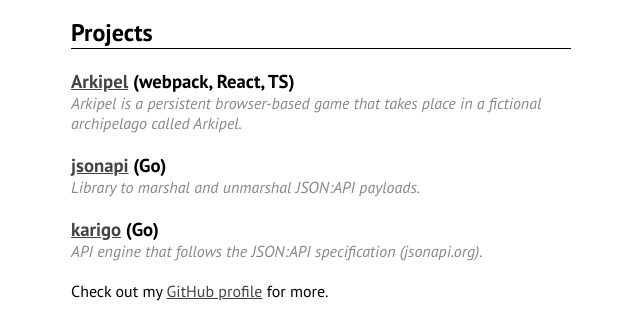
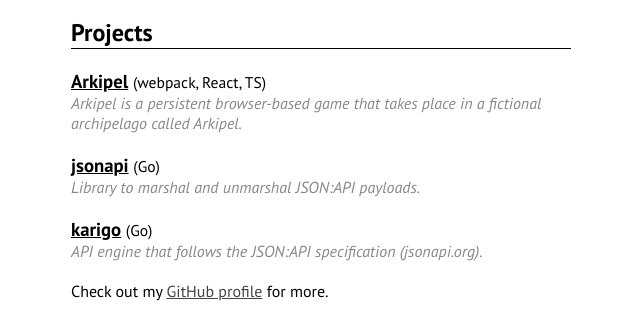
Before and after one commit to mfcochauxlaberge/mfcochauxlaberge.github.io, a plain HTML site: page index.html in a window 1280 px wide. Shown: the part 183-501 px from the top of the page, without its empty margins (319-959 px from the left). Drawn offline with Linux system fonts and the light colour scheme.

Commit message:
Improve style of project names

```diff
--- a/index.html
+++ b/index.html
@@ -23,17 +23,17 @@
 				</p>
 				<h2>Projects</h2>
 				<section class="project">
-					<h3><a href="https://github.com/arkipel/arkipel-client" title="Arkipel">Arkipel</a> (webpack, React, TS)</h3>
+					<h3><a href="https://github.com/arkipel/arkipel-client" title="Arkipel">Arkipel</a> <span>(webpack, React, TS)</span></h3>
 					<p>Arkipel is a persistent browser-based game that takes place in a fictional archipelago called Arkipel.</p>
 				</section>
 
 				<section class="project">
-					<h3><a href="https://github.com/mfcochauxlaberge/jsonapi" title="jsonapi">jsonapi</a> (Go)</h3>
+					<h3><a href="https://github.com/mfcochauxlaberge/jsonapi" title="jsonapi">jsonapi</a> <span>(Go)</span></h3>
 					<p>Library to marshal and unmarshal JSON:API payloads.</p>
 				</section>
 
 				<section class="project">
-					<h3><a href="https://github.com/mfcochauxlaberge/karigo" title="karigo">karigo</a> (Go)</h3>
+					<h3><a href="https://github.com/mfcochauxlaberge/karigo" title="karigo">karigo</a> <span>(Go)</span></h3>
 					<p>API engine that follows the JSON:API specification (jsonapi.org).</p>
 				</section>
 				<p>Check out my <a href="https://github.com/mfcochauxlaberge?tab=repositories" title="Repositories by Marc-François Cochaux-Laberge on GitHub">GitHub profile</a> for more.</p>
--- a/static/css/style.css
+++ b/static/css/style.css
@@ -40,6 +40,15 @@ a {
 
 h2 {
   border-bottom: 1px solid black;
+}
+
+h3 a {
+  color: black;
+}
+
+h3 span {
+  font-weight: 400;
+  font-size: smaller;
 }
 
 #name {
```
